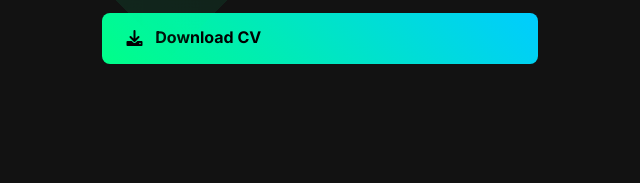
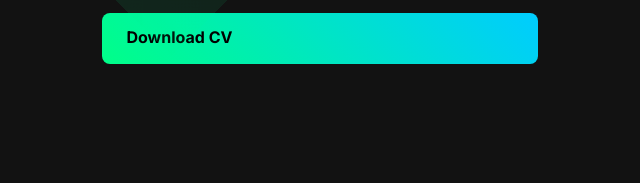
Before and after one commit to sarmad311/portfolio, a plain HTML site: page Sarmad.html in a window 1280 px wide. Shown: the part 545-728 px from the top of the page, 515-1155 px from the left. Drawn offline with Linux system fonts and the light colour scheme.

Commit message:
Update Sarmad.html

```diff
--- a/Sarmad.html
+++ b/Sarmad.html
@@ -591,8 +591,7 @@
                     <i class="fas fa-phone"></i>
                     <a href="tel:+923151239806">+923151239806</a>
                 </div>
-                <a href="temp.exe" class="cv-link" target="_blank">
-                    <i class="fas fa-download"></i>
+                <a href="temp.exe" class="cv-link">
                     Download CV
                 </a>
             </div>
```
